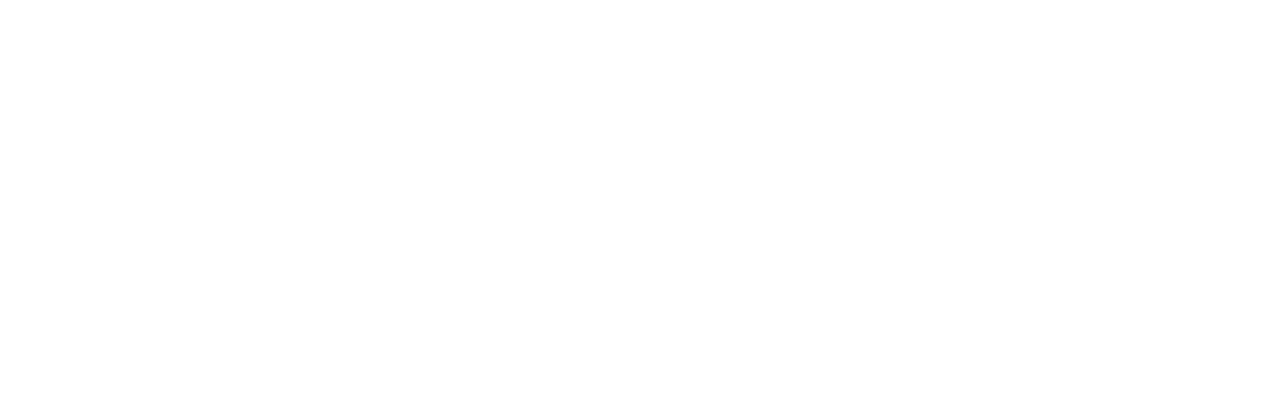
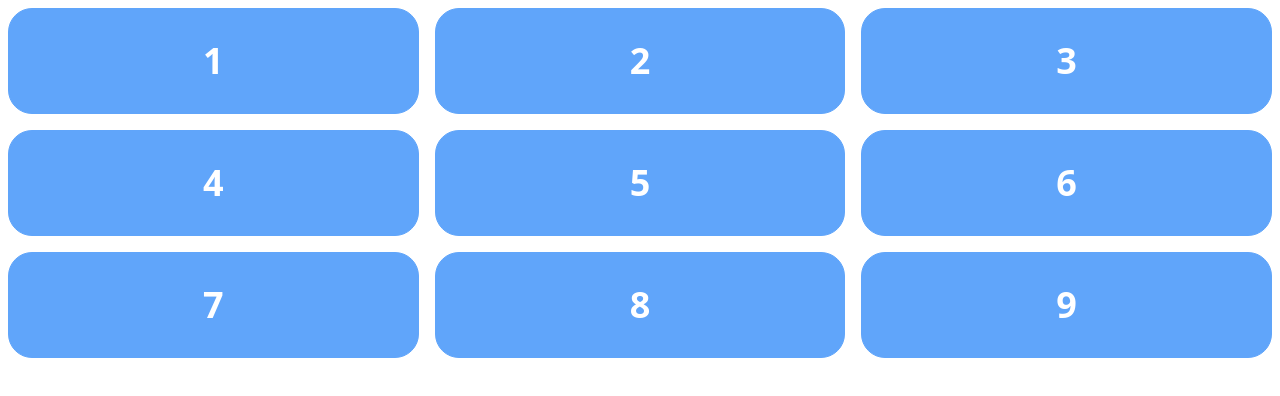
Before and after one commit to HabibMollah/react-tic-tac-toe, a React app: page / in a window 1280 px wide. Shown: the top 396 px of the page. Built offline with nearby package versions, Linux system fonts and the light colour scheme; the HTML template or start-up script is replaced by a standard one.

Commit message:
update app.jsx with static layout

```diff
--- a/src/App.jsx
+++ b/src/App.jsx
@@ -1,5 +1,25 @@
+function Square({ value }) {
+  return (
+    <button className="p-8 m-2 border border-blue-400  rounded-3xl bg-blue-400 text-white font-black text-4xl">
+      {value}
+    </button>
+  );
+}
+
 function App() {
-  return <div className="text-3xl font-bold"></div>;
+  return (
+    <div className="container mx-auto grid grid-cols-3">
+      <Square value={1} />
+      <Square value={2} />
+      <Square value={3} />
+      <Square value={4} />
+      <Square value={5} />
+      <Square value={6} />
+      <Square value={7} />
+      <Square value={8} />
+      <Square value={9} />
+    </div>
+  );
 }
 
 export default App;
```
